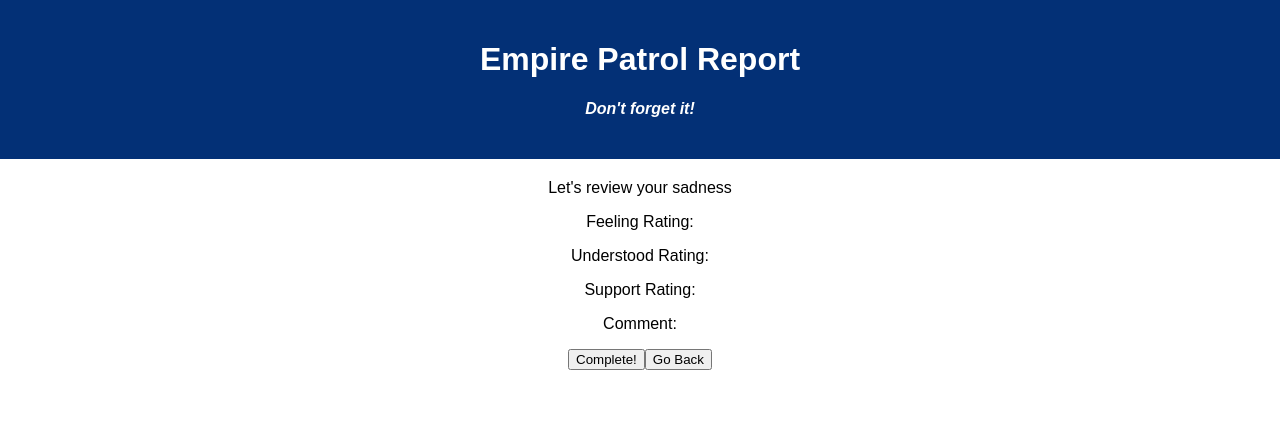
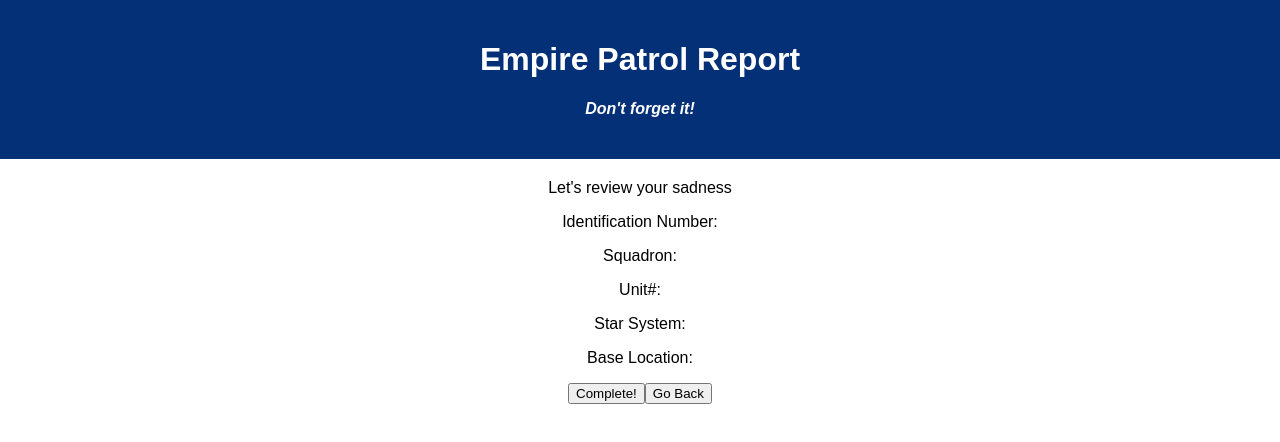
Before and after one commit to barbedStingray/weekend-feedback-loop, a React (Create React App) app: page /#/review in a window 1280 px wide. Shown: the top 442 px of the page. Built offline with nearby package versions, Linux system fonts and the light colour scheme.

Commit message:
modified redux

```diff
--- a/src/components/App/App.jsx
+++ b/src/components/App/App.jsx
@@ -4,7 +4,6 @@ import './App.css';
 
 // Hash Router
 import { HashRouter as Router, Route, Link } from 'react-router-dom';
-import { useState } from 'react';
 
 
 // Import Sections
@@ -21,9 +20,6 @@ import SubmitSuccess from '../SubmitSuccess/SubmitSuccess.jsx';
 function App() {
 
   // form variables
-  const [trooperID, setTrooperID] = useState('');
-  const [squadron, setSquadron] = useState('');
-  const [unitNumber, setUnitNumber] = useState('');
 
 
   return (
@@ -35,13 +31,9 @@ function App() {
           <h4>Don't forget it!</h4>
         </header>
 
-        {/* <Route exact path="/">
-          <BeginForm
-            trooperID={trooperID} setTrooperID={setTrooperID}
-            squadron={squadron} setSquadron={setSquadron}
-            unitNumber={unitNumber} setUnitNumber={setUnitNumber}
-          />
-        </Route> */}
+        <Route exact path="/">
+          <BeginForm />
+        </Route>
 
         <Route exact path="/trooperID" >
           <TrooperID />
--- a/src/components/Review/Review.jsx
+++ b/src/components/Review/Review.jsx
@@ -9,10 +9,8 @@ function Review() {
 
     // Variables
     const history = useHistory();
-    const feelingRate = useSelector(store => store.feelingRate);
-    const understandRate = useSelector(store => store.understandRate);
-    const supportRate = useSelector(store => store.supportRate);
-    const commentInput = useSelector(store => store.commentInput);
+    const trooperID = useSelector(store => store.trooperID);
+    const starSystems = useSelector(store => store.starSystems);
 
     // ? Complete and Submit your info to the server
     function completeForm() {
@@ -20,10 +18,9 @@ function Review() {
 
     // POST
         axios.post('/review', {
-            feeling: feelingRate,
-            understanding: understandRate,
-            support: supportRate,
-            comments: commentInput
+
+            // todo pass your object here
+
         }).then((response) => {
             console.log(`POST /review success`);
 
@@ -44,10 +41,13 @@ function Review() {
         <div id="review-div">
             <p>Let's review your sadness</p>
 
-            <p>Feeling Rating: {feelingRate}</p>
-            <p>Understood Rating: {understandRate}</p>
-            <p>Support Rating: {supportRate}</p>
-            <p>Comment: {commentInput}</p>
+            <p>Identification Number: {trooperID.trooperID}</p>
+            <p>Squadron: {trooperID.squadron}</p>
+            <p>Unit#: {trooperID.unitNumber}</p>
+
+            {/* StarSystem */}
+            <p>Star System: {starSystems.starSystem}</p>
+            <p>Base Location: {starSystems.baseLocation}</p>
 
 
             <button
--- a/src/components/StarSystem/StarSystem.jsx
+++ b/src/components/StarSystem/StarSystem.jsx
@@ -51,27 +51,27 @@ function Understanding() {
                 {starSystem}
 
                 <h4>Please Select Your Base of Operations</h4>
-                <input
+                <label><input
                     type='radio'
                     value="Imperial Base"
                     onChange={(e) => setBaseLocation(e.target.value)}
                     name="base-location"
-                ></input>
-                Imperial Base
-                <input
+                ></input>Imperial Base</label>
+
+                <label><input
                     type='radio'
                     value="Imperial Spaceport"
                     onChange={(e) => setBaseLocation(e.target.value)}
                     name="base-location"
-                ></input>
-                Imperial Base
-                <input
+                ></input>Imperial Spaceport</label>
+
+                <label><input
                     type='radio'
                     value="Forest Outpost"
                     onChange={(e) => setBaseLocation(e.target.value)}
                     name="base-location"
-                ></input>
-                Imperial Base
+                ></input>Forest Outpost</label>
+
 
                 {baseLocation}
 
--- a/src/components/trooperID/trooperID.jsx
+++ b/src/components/trooperID/trooperID.jsx
@@ -1,7 +1,19 @@
+
+import { useState } from 'react';
+import { useDispatch } from 'react-redux';
+import { useHistory } from 'react-router-dom';
 
 
 
-function Feeling(props) {
+function Feeling() {
+
+    const dispatch = useDispatch();
+    const history = useHistory();
+
+    const [trooperID, setTrooperID] = useState('');
+    const [squadron, setSquadron] = useState('');
+    const [unitNumber, setUnitNumber] = useState('');
+
 
 
     // dispatch - continue button
@@ -9,15 +21,13 @@ function Feeling(props) {
         e.preventDefault();
 
     // dispatch
-        const action = { type: 'FEELING_RATE', payload: props.trooperID }
-        // dispatch(action);
+        const action = { type: 'SET_TROOPERID', payload: {trooperID, squadron, unitNumber} }
+        dispatch(action);
 
     // send to understanding
         history.push('/starSystems');
 
     }
-
-
 
 
     return (
@@ -29,28 +39,28 @@ function Feeling(props) {
                     type="text"
                     placeholder="FN-2187"
                     required
-                    value={props.trooperID}
-                    onChange={(e) => props.setTrooperID(e.target.value)}
+                    value={trooperID}
+                    onChange={(e) => setTrooperID(e.target.value)}
                 />
-                {props.trooperID}
+                {trooperID}
 
                 <input
                     type="text"
                     placeholder="Storm trooper"
                     required
-                    value={props.squadron}
-                    onChange={(e) => props.setSquadron(e.target.value)}
+                    value={squadron}
+                    onChange={(e) => setSquadron(e.target.value)}
                 />
-                {props.squadron}
+                {squadron}
 
                 <input
                     type="number"
                     placeholder="Unit #"
                     required
-                    value={props.unitNumber}
-                    onChange={(e) => props.setUnitNumber(e.target.value)}
+                    value={unitNumber}
+                    onChange={(e) => setUnitNumber(e.target.value)}
                 />
-                {props.unitNumber}
+                {unitNumber}
 
                 <button
                     type="submit"
--- a/src/index.js
+++ b/src/index.js
@@ -12,9 +12,9 @@ import logger from 'redux-logger';
 
 // *** REDUCERS ***
 
-// ? trooperID Reducer
+// * trooperID Reducer
 
-const trooperID = (state = 'feeling...', action) => {
+const trooperID = (state = {}, action) => {
     if(action.type === 'SET_TROOPERID') {
         // pass the new variable here.
         return action.payload;
```
